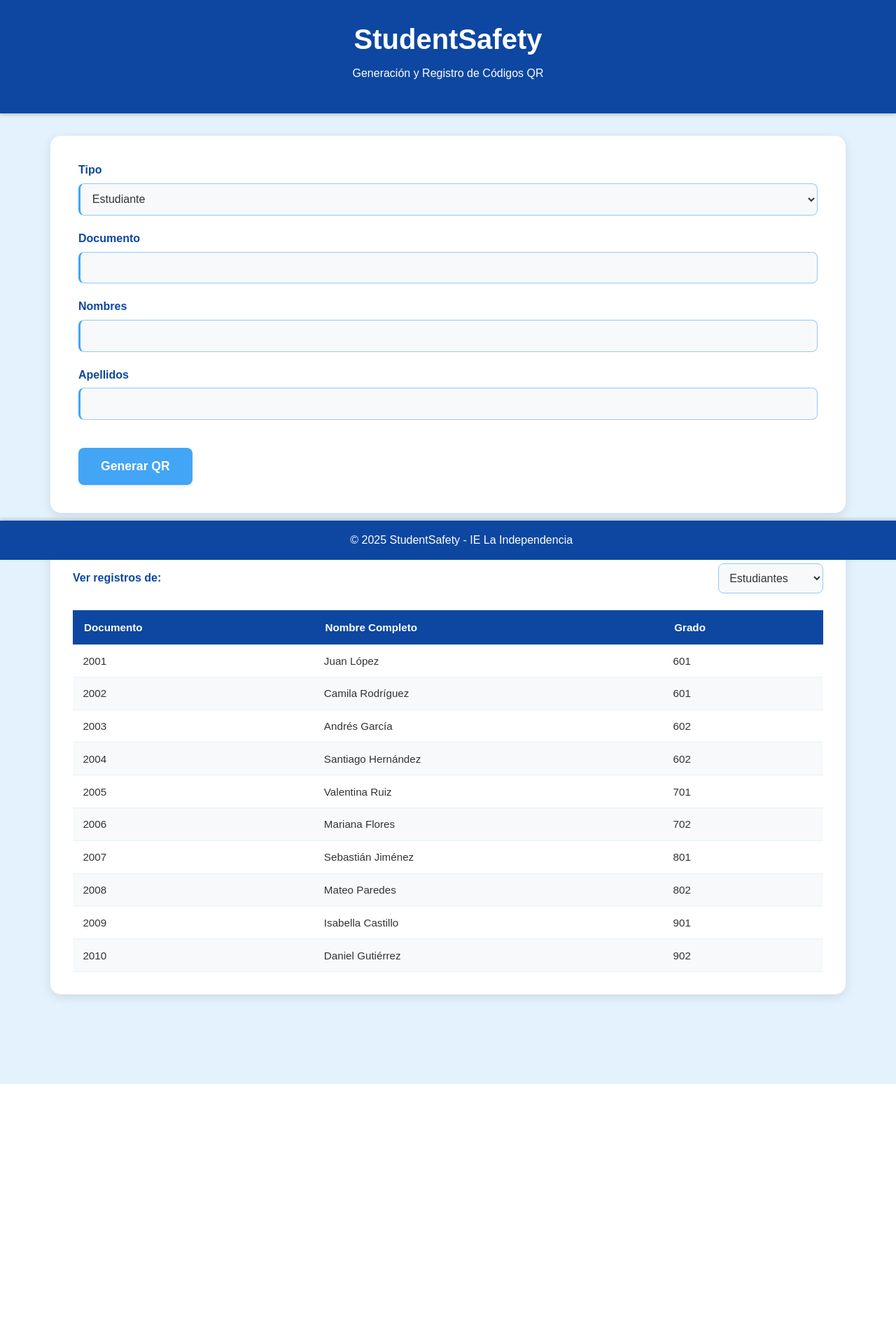
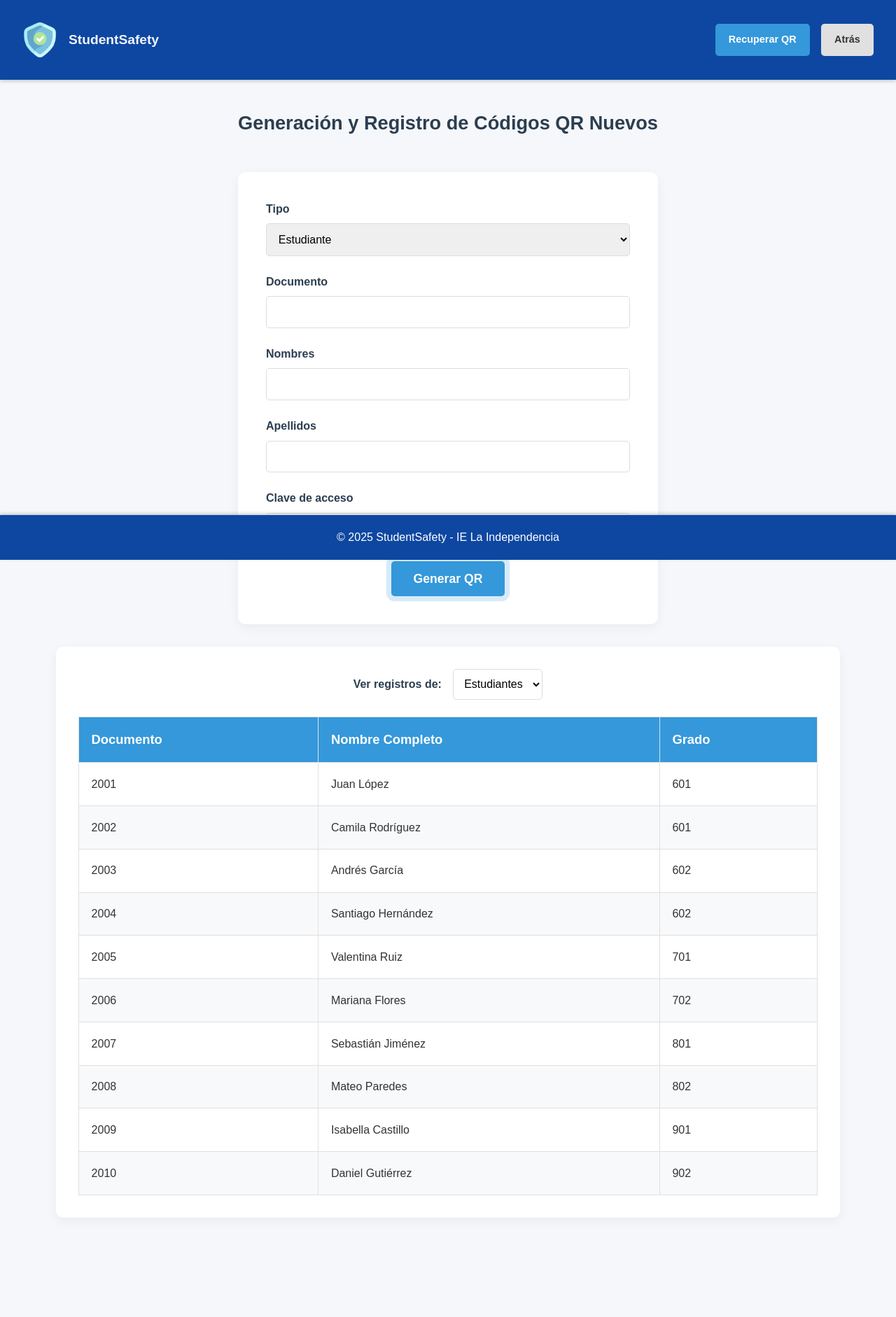
Before and after one commit to jesus-espitia/studentsafety, a Flask app: page /generador_qr in a window 1280 px wide. Shown: the whole page at 70% size. Before the commit the page ends 1549 px from the top, so only its background shows below. Run offline with Flask 3, Linux system fonts and the light colour scheme; data comes from the database, SQL or seed files in the repository.

Commit message:
generador_qr

```diff
--- a/app/static/css/generador_qr.css
+++ b/app/static/css/generador_qr.css
@@ -1,183 +1,219 @@
-/* Estilos específicos para la página del generador de QR */
-body {
-    font-family: 'Arial', sans-serif;
+/* Estilos generales */
+* {
     margin: 0;
     padding: 0;
+    box-sizing: border-box;
+}
+
+body {
+    font-family: 'Montserrat', sans-serif;
+    line-height: 1.6;
+    color: #333;
+    background-color: #f5f7fa;
+    min-height: 100vh;
     display: flex;
     flex-direction: column;
-    min-height: 100vh;
-    background-color: #e3f2fd; /* Azul pastel muy claro */
-    padding-bottom: clamp(4rem, 8vw, 6rem); /* Espacio adaptable para el footer */
 }
 
+/* Header */
+header {
+    background-color: #fff;
+    box-shadow: 0 2px 10px rgba(0, 0, 0, 0.1);
+    padding: 1rem;
+    display: flex;
+    justify-content: space-between;
+    align-items: center;
+    flex-wrap: wrap;
+}
+
+.logo_header {
+    display: flex;
+    align-items: center;
+    gap: 1rem;
+}
+
+.logo_header img {
+    height: 50px;
+    width: auto;
+}
+
+.logo_header p {
+    font-size: 1.2rem;
+    font-weight: 600;
+    color: #f2f5f8;
+}
+
+.home-buttons {
+    display: flex;
+    gap: 1rem;
+    flex-wrap: wrap;
+}
+
+.home-buttons a {
+    padding: 0.7rem 1.2rem;
+    border-radius: 5px;
+    text-decoration: none;
+    font-weight: 600;
+    transition: all 0.3s ease;
+    font-size: 0.9rem;
+}
+
+.btn-primary {
+    background-color: #3498db;
+    color: white;
+}
+
+.btn-primary:hover {
+    background-color: #2980b9;
+}
+
+.home-buttons a:not(.btn-primary) {
+    background-color: #e0e0e0;
+    color: #333;
+}
+
+.home-buttons a:not(.btn-primary):hover {
+    background-color: #d0d0d0;
+}
+
+/* Main */
 main {
     flex: 1;
-    display: flex;
-    flex-direction: column;
-    padding: clamp(1rem, 4vw, 2rem);
-    gap: clamp(1.5rem, 4vw, 2.5rem);
+    padding: 2rem 1rem;
     max-width: 1200px;
     margin: 0 auto;
     width: 100%;
-    box-sizing: border-box;
+    display: flex;
+    flex-direction: column;
+    gap: 2rem;
 }
 
-/* Contenedor del formulario */
+main p {
+    font-size: 1.5rem;
+    color: #2c3e50;
+    text-align: center;
+    font-weight: 600;
+    margin-bottom: 1rem;
+}
+
+/* Formulario */
 .form-container {
     background-color: white;
-    border-radius: clamp(10px, 2vw, 15px);
-    box-shadow: 0 4px 15px rgba(0, 0, 0, 0.1);
-    padding: clamp(1.5rem, 4vw, 2.5rem);
+    border-radius: 10px;
+    box-shadow: 0 5px 15px rgba(0, 0, 0, 0.05);
+    padding: 2rem;
     width: 100%;
-    box-sizing: border-box;
-}
-
-form {
-    display: flex;
-    flex-direction: column;
-    gap: clamp(1rem, 3vw, 1.5rem);
+    max-width: 600px;
+    margin: 0 auto;
 }
 
 .form-group {
-    display: flex;
-    flex-direction: column;
-    gap: clamp(0.4rem, 1vw, 0.6rem);
+    margin-bottom: 1.5rem;
 }
 
 .form-group label {
-    color: #0d47a1; /* Azul oscuro */
+    display: block;
+    margin-bottom: 0.5rem;
     font-weight: 600;
-    font-size: clamp(0.9rem, 2.5vw, 1rem);
+    color: #2c3e50;
 }
 
 .form-group input,
 .form-group select {
-    padding: clamp(0.6rem, 1.5vw, 0.8rem);
-    border: 1px solid #90caf9; /* Azul pastel claro */
-    border-radius: clamp(5px, 1vw, 8px);
-    font-size: clamp(0.9rem, 2.5vw, 1rem);
-    transition: all 0.3s ease;
-    background-color: #f8f9fa;
-    color: #333;
-    box-sizing: border-box;
+    width: 100%;
+    padding: 0.8rem;
+    border: 1px solid #ddd;
+    border-radius: 5px;
+    font-size: 1rem;
+    transition: border-color 0.3s ease;
 }
 
 .form-group input:focus,
 .form-group select:focus {
     outline: none;
-    border-color: #42a5f5; /* Azul pastel medio */
-    box-shadow: 0 0 0 2px rgba(66, 165, 245, 0.2);
-    background-color: white;
+    border-color: #3498db;
+    box-shadow: 0 0 0 2px rgba(52, 152, 219, 0.2);
 }
 
-/* Grupo de clave (inicialmente oculto) */
-#clave-group {
-    display: none;
-    animation: fadeIn 0.3s ease;
-}
-
-#clave-group.visible {
-    display: flex;
-}
-
-/* Botón de envío */
 .form-actions {
-    margin-top: clamp(0.5rem, 1.5vw, 1rem);
+    margin-top: 1.5rem;
+    text-align: center;
 }
 
 .form-actions button {
-    background-color: #42a5f5; /* Azul pastel medio */
+    padding: 0.9rem 2rem;
+    background-color: #3498db;
     color: white;
     border: none;
-    padding: clamp(0.8rem, 2vw, 1rem) clamp(1.5rem, 4vw, 2rem);
-    border-radius: clamp(5px, 1vw, 8px);
-    font-size: clamp(1rem, 2.5vw, 1.1rem);
+    border-radius: 5px;
+    font-size: 1.1rem;
     font-weight: 600;
     cursor: pointer;
-    transition: all 0.3s ease;
-    box-shadow: 0 2px 5px rgba(0, 0, 0, 0.1);
+    transition: background-color 0.3s ease;
 }
 
 .form-actions button:hover {
-    background-color: #1e88e5; /* Azul más fuerte */
-    transform: translateY(-2px);
-    box-shadow: 0 4px 8px rgba(0, 0, 0, 0.15);
+    background-color: #2980b9;
 }
 
-.form-actions button:active {
-    transform: translateY(0);
-    box-shadow: 0 2px 3px rgba(0, 0, 0, 0.1);
-}
-
-/* Contenedor de tablas */
+/* Tablas */
 .table-container {
+    width: 100%;
     background-color: white;
-    border-radius: clamp(10px, 2vw, 15px);
-    box-shadow: 0 4px 15px rgba(0, 0, 0, 0.1);
-    padding: clamp(1.5rem, 4vw, 2rem);
-    width: 100%;
-    box-sizing: border-box;
-    overflow: hidden;
+    border-radius: 10px;
+    box-shadow: 0 5px 15px rgba(0, 0, 0, 0.05);
+    padding: 1.5rem;
 }
 
 .table-switch {
     display: flex;
     align-items: center;
-    justify-content: space-between;
-    margin-bottom: clamp(1rem, 3vw, 1.5rem);
+    justify-content: center;
+    gap: 1rem;
+    margin-bottom: 1.5rem;
     flex-wrap: wrap;
-    gap: clamp(0.5rem, 1.5vw, 1rem);
 }
 
 .table-switch label {
-    color: #0d47a1; /* Azul oscuro */
     font-weight: 600;
-    font-size: clamp(0.9rem, 2.5vw, 1rem);
+    color: #2c3e50;
 }
 
 .table-switch select {
-    padding: clamp(0.5rem, 1.5vw, 0.7rem);
-    border: 1px solid #90caf9; /* Azul pastel claro */
-    border-radius: clamp(5px, 1vw, 8px);
-    font-size: clamp(0.9rem, 2.5vw, 1rem);
-    background-color: #f8f9fa;
-    color: #333;
-    cursor: pointer;
-    transition: all 0.3s ease;
-    min-width: 150px;
+    padding: 0.7rem;
+    border: 1px solid #ddd;
+    border-radius: 5px;
+    font-size: 1rem;
+    background-color: #fff;
+    transition: border-color 0.3s ease;
 }
 
 .table-switch select:focus {
     outline: none;
-    border-color: #42a5f5; /* Azul pastel medio */
-    box-shadow: 0 0 0 2px rgba(66, 165, 245, 0.2);
-    background-color: white;
+    border-color: #3498db;
+    box-shadow: 0 0 0 2px rgba(52, 152, 219, 0.2);
 }
 
-/* Estilos de tablas */
 table {
     width: 100%;
     border-collapse: collapse;
-    margin-top: clamp(0.5rem, 1.5vw, 1rem);
-    font-size: clamp(0.85rem, 2vw, 0.95rem);
+    margin-top: 1rem;
 }
 
 thead {
-    background-color: #0d47a1; /* Azul oscuro */
+    background-color: #3498db;
     color: white;
 }
 
-thead th {
-    padding: clamp(0.8rem, 2vw, 1rem);
+th, td {
+    padding: 1rem;
     text-align: left;
-    font-weight: 600;
-    position: sticky;
-    top: 0;
+    border: 1px solid #e0e0e0;
 }
 
-tbody tr {
-    border-bottom: 1px solid #e3f2fd; /* Azul pastel muy claro */
-    transition: background-color 0.2s ease;
+th {
+    font-weight: 600;
+    font-size: 1.1rem;
 }
 
 tbody tr:nth-child(even) {
@@ -185,70 +221,136 @@ tbody tr:nth-child(even) {
 }
 
 tbody tr:hover {
-    background-color: #e3f2fd; /* Azul pastel muy claro */
+    background-color: #e8f4fc;
+    transition: background-color 0.3s ease;
 }
 
-tbody td {
-    padding: clamp(0.7rem, 1.8vw, 0.9rem);
-    color: #333;
+/* Footer */
+footer {
+    background-color: #2c3e50;
+    color: white;
+    text-align: center;
+    padding: 1.5rem;
+    margin-top: auto;
 }
 
-/* Animación para mostrar/ocultar tablas */
-@keyframes fadeIn {
-    from { opacity: 0; transform: translateY(10px); }
-    to { opacity: 1; transform: translateY(0); }
-}
+/* Media Queries para diferentes dispositivos */
 
-#tabla_estudiantes,
-#tabla_directrices {
-    animation: fadeIn 0.5s ease;
-}
-
-/* Media queries para diferentes tamaños de pantalla */
+/* Dispositivos pequeños (móviles) */
 @media (max-width: 768px) {
-    main {
-        padding: clamp(0.8rem, 3vw, 1.5rem);
-        gap: clamp(1rem, 3vw, 1.5rem);
+    header {
+        flex-direction: column;
+        text-align: center;
     }
 
-    .form-container,
+    .logo_header {
+        margin-bottom: 1rem;
+    }
+
+    .home-buttons {
+        justify-content: center;
+    }
+
+    main {
+        padding: 1rem;
+        gap: 1.5rem;
+    }
+
+    main p {
+        font-size: 1.3rem;
+    }
+
+    .form-container {
+        padding: 1.5rem;
+    }
+
+    .form-group input,
+    .form-group select {
+        padding: 0.7rem;
+        font-size: 0.9rem;
+    }
+
+    .form-actions button {
+        padding: 0.8rem 1.5rem;
+        font-size: 1rem;
+    }
+
     .table-container {
-        padding: clamp(1rem, 3vw, 1.5rem);
+        padding: 1rem;
     }
 
     .table-switch {
         flex-direction: column;
-        align-items: flex-start;
+        align-items: stretch;
     }
 
     .table-switch select {
-        width: 100%;
+        margin-top: 0.5rem;
     }
 
-    /* Tabla responsive para móviles */
-    table {
-        font-size: 0.8rem;
-    }
-
-    thead th,
-    tbody td {
-        padding: 0.6rem 0.4rem;
-    }
-
-    /* Hacer tabla horizontalmente desplazable en móviles */
-    .table-container {
+    /* Contenedor para tabla con scroll horizontal */
+    .table-wrapper {
+        width: 100%;
         overflow-x: auto;
+        border-radius: 5px;
+        box-shadow: 0 2px 8px rgba(0, 0, 0, 0.05);
     }
 
     table {
         min-width: 500px;
     }
+
+    th, td {
+        padding: 0.8rem 0.6rem;
+        font-size: 0.9rem;
+    }
+
+    th {
+        font-size: 1rem;
+    }
+
+    /* Eliminar saltos de línea en móviles */
+    br {
+        display: none;
+    }
 }
 
+/* Dispositivos muy pequeños */
 @media (max-width: 480px) {
+    .logo_header img {
+        height: 40px;
+    }
+
+    .logo_header p {
+        font-size: 1rem;
+    }
+
+    .home-buttons a {
+        padding: 0.6rem 1rem;
+        font-size: 0.8rem;
+    }
+
+    main {
+        padding: 0.5rem;
+        gap: 1rem;
+    }
+
+    main p {
+        font-size: 1.2rem;
+    }
+
+    .form-container {
+        padding: 1.2rem;
+    }
+
+    .form-group {
+        margin-bottom: 1.2rem;
+    }
+
     .form-group input,
     .form-group select {
         padding: 0.6rem;
+        font-size: 0.85rem;
     }
 
     .form-actions button {
@@ -256,46 +358,160 @@ tbody td {
         font-size: 0.95rem;
     }
 
-    .table-switch label {
+    .table-container {
+        padding: 0.8rem;
+    }
+
+    table {
+        min-width: 400px;
+    }
+
+    th, td {
+        padding: 0.6rem 0.5rem;
         font-size: 0.85rem;
     }
 
-    .table-switch select {
-        padding: 0.5rem;
-        font-size: 0.85rem;
-    }
-
-    thead th,
-    tbody td {
-        padding: 0.5rem 0.3rem;
+    th {
+        font-size: 0.9rem;
     }
 }
 
-/* Animación para el formulario */
-@keyframes slideIn {
-    from { opacity: 0; transform: translateY(20px); }
-    to { opacity: 1; transform: translateY(0); }
+/* Tablets */
+@media (min-width: 769px) and (max-width: 1024px) {
+    main {
+        padding: 1.5rem;
+    }
+
+    main p {
+        font-size: 1.4rem;
+    }
+
+    .form-container {
+        max-width: 500px;
+    }
+
+    .table-container {
+        padding: 1.2rem;
+    }
+
+    th, td {
+        padding: 0.9rem;
+        font-size: 0.95rem;
+    }
+
+    th {
+        font-size: 1.05rem;
+    }
+
+    /* Reducir espacio de los saltos de línea */
+    br {
+        height: 1rem;
+    }
 }
 
-.form-container,
-.table-container {
-    animation: slideIn 0.5s ease;
+/* Dispositivos grandes */
+@media (min-width: 1025px) {
+    main {
+        padding: 2.5rem;
+    }
+
+    main p {
+        font-size: 1.7rem;
+    }
+
+    .form-container {
+        padding: 2.5rem;
+        max-width: 600px;
+    }
+
+    .table-container {
+        padding: 2rem;
+    }
+
+    th, td {
+        padding: 1.1rem;
+        font-size: 1rem;
+    }
+
+    th {
+        font-size: 1.15rem;
+    }
+
+    /* Ajustar altura de los saltos de línea */
+    br {
+        height: 1.5rem;
+    }
 }
 
-/* Efecto para campos obligatorios */
-.form-group input:required,
-.form-group select:required {
-    border-left: 3px solid #42a5f5; /* Azul pastel medio */
+/* Mejoras de accesibilidad */
+@media (prefers-reduced-motion: reduce) {
+    .home-buttons a,
+    .form-actions button,
+    .form-group input,
+    .form-group select,
+    .table-switch select,
+    tbody tr {
+        transition: none;
+    }
 }
 
-/* Estilo para el campo de contraseña */
-input[type="password"] {
-    font-family: monospace;
-    letter-spacing: 1px;
+/* Estilos adicionales para mejorar la experiencia */
+.form-container {
+    transition: transform 0.3s ease;
 }
 
-/* Indicador visual para el campo de clave */
-#clave-group.visible label::after {
-    content: " *";
-    color: #f44336; /* Rojo */
+.form-container:hover {
+    transform: translateY(-5px);
+    box-shadow: 0 8px 20px rgba(0, 0, 0, 0.1);
 }
+
+.table-container {
+    transition: transform 0.3s ease;
+}
+
+.table-container:hover {
+    transform: translateY(-3px);
+    box-shadow: 0 8px 20px rgba(0, 0, 0, 0.1);
+}
+
+/* Animación sutil para el botón */
+@keyframes pulse {
+    0% {
+        box-shadow: 0 0 0 0 rgba(52, 152, 219, 0.7);
+    }
+    70% {
+        box-shadow: 0 0 0 10px rgba(52, 152, 219, 0);
+    }
+    100% {
+        box-shadow: 0 0 0 0 rgba(52, 152, 219, 0);
+    }
+}
+
+.form-actions button {
+    animation: pulse 2s infinite;
+}
+
+/* Mejoras de accesibilidad para el formulario */
+.form-group input:focus,
+.form-group select:focus,
+.table-switch select:focus {
+    outline: 2px solid #3498db;
+    outline-offset: 2px;
+}
+
+/* Estilo para campos deshabilitados */
+.form-group input:disabled,
+.form-group select:disabled {
+    background-color: #f5f5f5;
+    cursor: not-allowed;
+}
+
+/* Mensaje cuando no hay datos */
+tbody:empty::before {
+    content: "No hay registros disponibles";
+    display: block;
+    padding: 2rem;
+    text-align: center;
+    color: #7f8c8d;
+    font-style: italic;
+}
--- a/app/templates/generador_qr.html
+++ b/app/templates/generador_qr.html
@@ -1,5 +1,6 @@
 <!DOCTYPE html>
 <html lang="es">
+
 <head>
     <meta charset="UTF-8">
     <meta name="viewport" content="width=device-width, initial-scale=1.0">
@@ -10,14 +11,21 @@
     <link rel="stylesheet" href="{{ url_for('static', filename='css/footer.css') }}">
     <script src="{{ url_for('static', filename='js/generador_qr.js') }}" async></script>
 </head>
+
 <body>
-
     <header>
-    <h1>StudentSafety</h1>
-    <p>Generación y Registro de Códigos QR</p>
+        <div class="logo_header">
+            <img src="../static/img/logo.png" alt="logo">
+            <p>StudentSafety</p>
+        </div>
+        <div class="home-buttons">
+            <a href="/recuperacion_qr" class="btn-primary">Recuperar QR</a>
+            <a href="javascript:history.back()">Atrás</a>
+        </div>
     </header>
 
     <main>
+        <p>Generación y Registro de Códigos QR Nuevos</p>
         <div class="form-container">
             <form method="POST" action="/generador_qr">
                 <div class="form-group">
@@ -110,10 +118,12 @@
             </table>
         </div>
     </main>
-
+    <br><br><br><br>
     <footer>
         &copy; 2025 StudentSafety - IE La Independencia
     </footer>
 </body>
+
 </html>
+
 </html>
```
Lines whose indentation alone changed are shown as unchanged.
